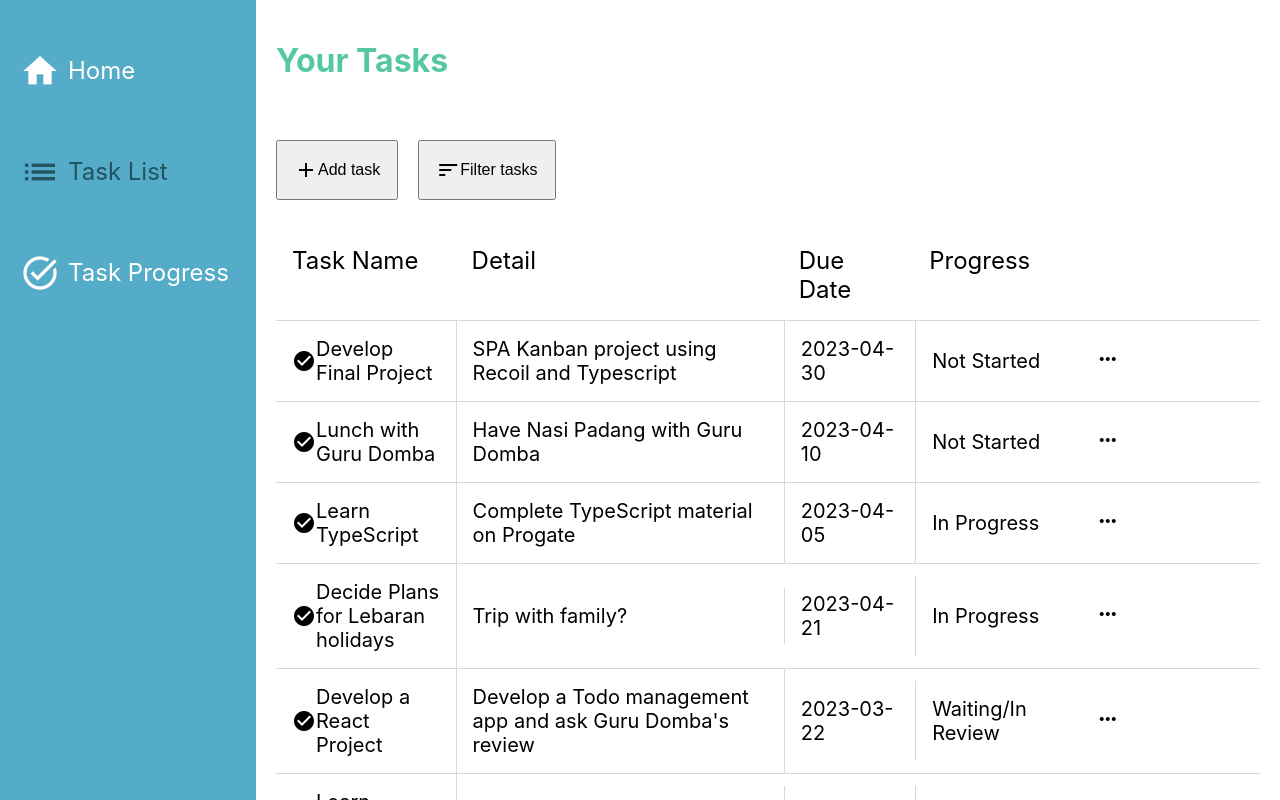
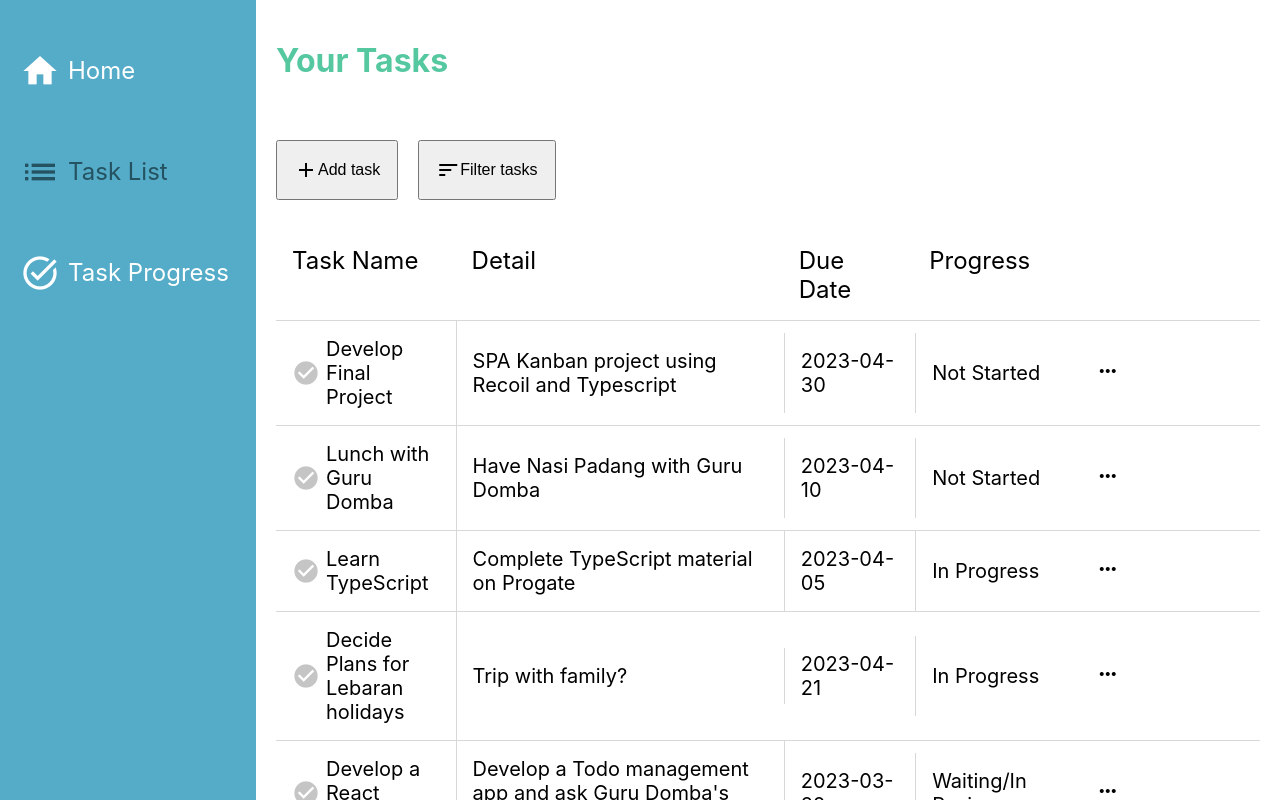
Before and after one commit to Teachz77/Kanban-Project, a React (Vite) app: page /task-list in a window 1280 px wide. Shown: the top 800 px of the page. Built offline with nearby package versions, Linux system fonts and the light colour scheme.

Commit message:
Develop complete feature

```diff
--- a/src/features/tasks/components/TaskList/TaskListItem.tsx
+++ b/src/features/tasks/components/TaskList/TaskListItem.tsx
@@ -1,9 +1,24 @@
 import React from 'react'
+import { useRecoilState } from 'recoil'
+import { tasksState } from '../../TaskAtoms'
 import type { Task, CSSProperties } from '../../../../types'
 import { TASK_PROGRESS_ID, TASK_PROGRESS_STATUS } from '../../../../constants/app'
 
 interface TaskListItemProps {
     task: Task
+}
+
+const getIconStyle = (progressOrder: number): React.CSSProperties => {
+    const color: '#55C89F' | '#C5C5C5' = progressOrder === TASK_PROGRESS_ID.COMPLETED ? '#55C89F' : '#C5C5C5'
+
+    const cursor: 'default' | 'pointer' = progressOrder === TASK_PROGRESS_ID.COMPLETED ? 'default' : 'pointer'
+
+    return {
+        color,
+        cursor,
+        fontSize: '28px',
+        marginRight:'6px',
+    }
 }
 
 const getProgressCategory = (progressOrder: number): string => {
@@ -22,10 +37,21 @@ const getProgressCategory = (progressOrder: number): string => {
 }
 
 const TaskListItem = ({ task }: TaskListItemProps): JSX.Element => {
+    const [tasks, setTasks] = useRecoilState<Task[]>(tasksState)
+
+    const completeTask = (taskId: number): void => {
+        const updatedTasks: Task[] = tasks.map((task) =>
+        task.id === taskId ? {...task, progressOrder: TASK_PROGRESS_ID.COMPLETED}: task,
+        )
+        setTasks(updatedTasks)
+    }
     return (
         <div style={styles.tableBody}>
             <div style={styles.tableBodyTaskTitle}>
-                <span className="material-icons">check_circle</span> {task.title}
+                <span className="material-icons" style={getIconStyle(task.progressOrder)}
+                onClick={(): void => {
+                    completeTask(task.id)
+                }}>check_circle</span> {task.title}
             </div>
             <div style={styles.tableBodyDetail}>
                 {task.detail}
--- a/src/features/tasks/components/TaskProgress/TaskCard.tsx
+++ b/src/features/tasks/components/TaskProgress/TaskCard.tsx
@@ -1,9 +1,23 @@
 import React from 'react'
+import { useRecoilState } from 'recoil'
+import { tasksState } from '../../TaskAtoms'
 import type { Task, CSSProperties } from '../../../../types'
 import { TASK_PROGRESS_ID } from '../../../../constants/app'
 
 interface TaskCardProps {
     task: Task
+}
+
+const getIconStyle = (progressOrder: number): React.CSSProperties => {
+    const color: '#55C89F' | '#C5C5C5' = progressOrder === TASK_PROGRESS_ID.COMPLETED ? '#55C89F' : '#C5C5C5'
+
+    const cursor: 'default' | 'pointer' = progressOrder === TASK_PROGRESS_ID.COMPLETED ? 'default' : 'pointer'
+
+    return {
+        color,
+        cursor,
+        fontSize:'28px',
+    }
 }
 
 const getArrowPositionStyle = (progressOrder: number): React.CSSProperties => {
@@ -16,10 +30,21 @@ const getArrowPositionStyle = (progressOrder: number): React.CSSProperties => {
 }
 
 const TaskCard = ({ task }: TaskCardProps): JSX.Element => {
+
+    const [tasks, setTasks] = useRecoilState<Task[]>(tasksState)
+
+    const completeTask = (taskId: number): void => {
+        const updatedTasks: Task[] = tasks.map((task) => task.id === taskId
+        ? {...task , progressOrder:TASK_PROGRESS_ID.COMPLETED}:  task,)
+        setTasks(updatedTasks)
+    }
     return (
         <div style={styles.taskCard}>
             <div style={styles.taskIcons}>
-                <div className="material-icons">check_circle</div>
+                <div className="material-icons" style={getIconStyle(task.progressOrder)}
+                onClick={(): void => {
+                    completeTask(task.id)
+                }}>check_circle</div>
                 <div className="material-icons" style={styles.menuIcon}>more_vert</div>
             </div>
             <p style={styles.taskTitle}>{task.title}</p>
```
